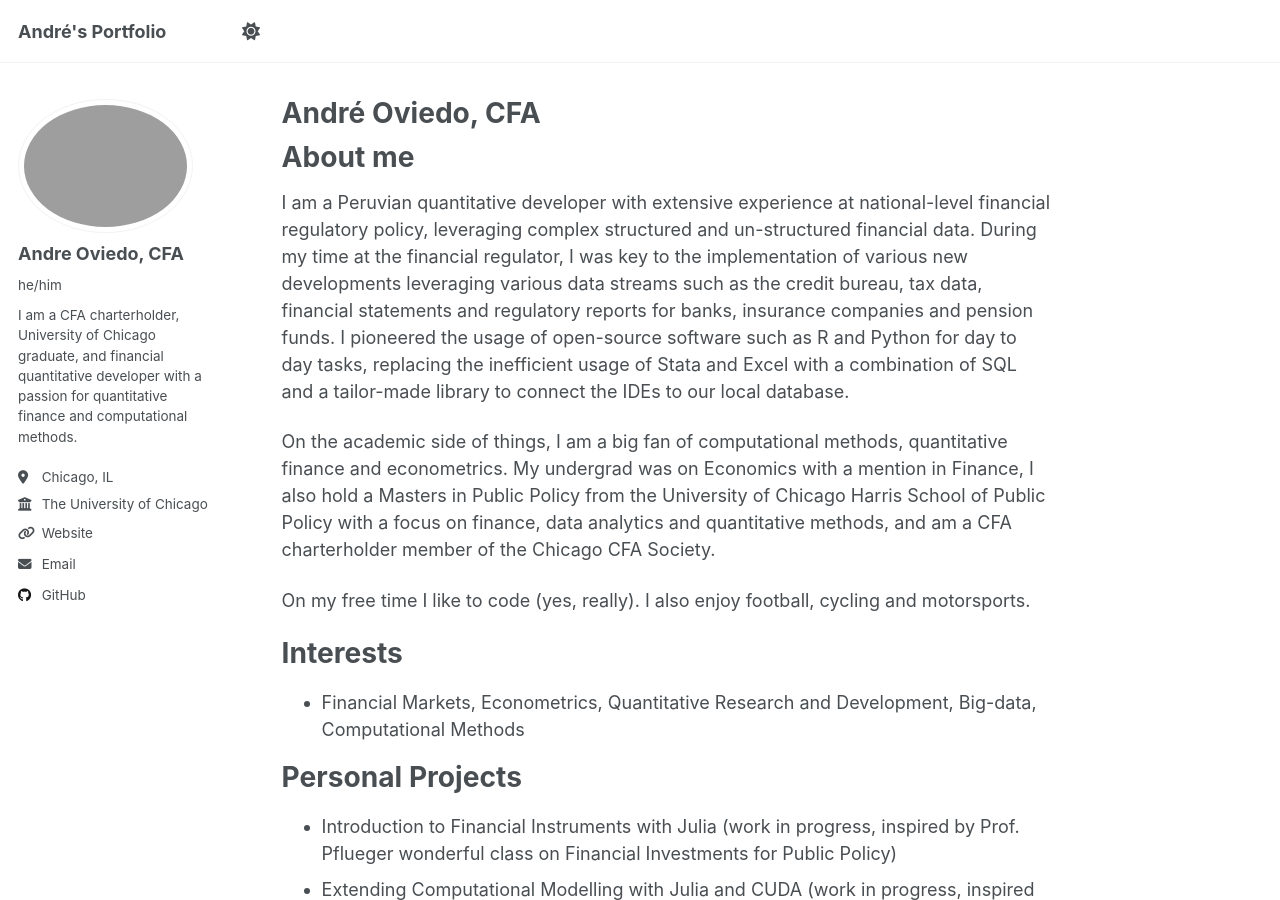
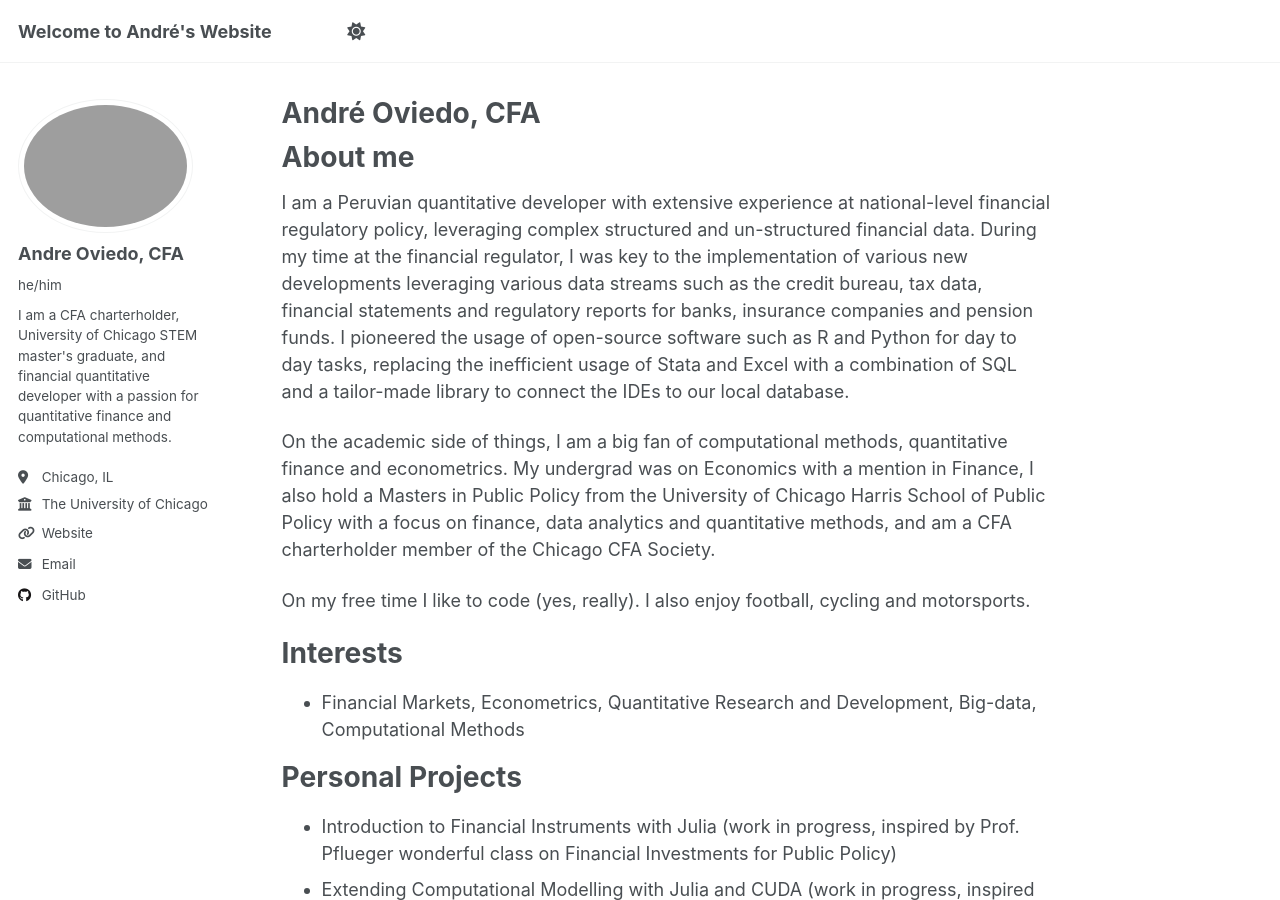
Before and after one commit to andreoviedo/andreoviedo.github.io, a Jekyll site: the page built from _pages/about.md, in a window 1280 px wide and 900 px high. Built offline with Jekyll 4.4.1, drawn with Linux system fonts in a browser that asks for light colours; a script that is not in the unit is left out.

Commit message:
Update site title and refine bio to include STEM master's degree.

```diff
--- a/_config.yml
+++ b/_config.yml
@@ -9,7 +9,7 @@
 # Basic Site Settings
 locale                   : "en-US"
 site_theme               : "default" # Currently available options are "default", "air"
-title                    : "André's Portfolio"
+title                    : "Welcome to André's Website"
 title_separator          : "-"
 name                     : &name "André Oviedo, CFA"
 description              : &description "personal description"
@@ -25,7 +25,7 @@ author:
   avatar           : "AOM.png"
   name             : "Andre Oviedo, CFA"
   pronouns         : "he/him"
-  bio              : "I am a CFA charterholder, University of Chicago graduate, and financial quantitative developer with a passion for quantitative finance and computational methods."
+  bio              : "I am a CFA charterholder, University of Chicago STEM master's graduate, and financial quantitative developer with a passion for quantitative finance and computational methods."
   location         : "Chicago, IL"
   employer         : "The University of Chicago"
   uri              : "https://www.linkedin.com/in/andreoviedo/"
```
